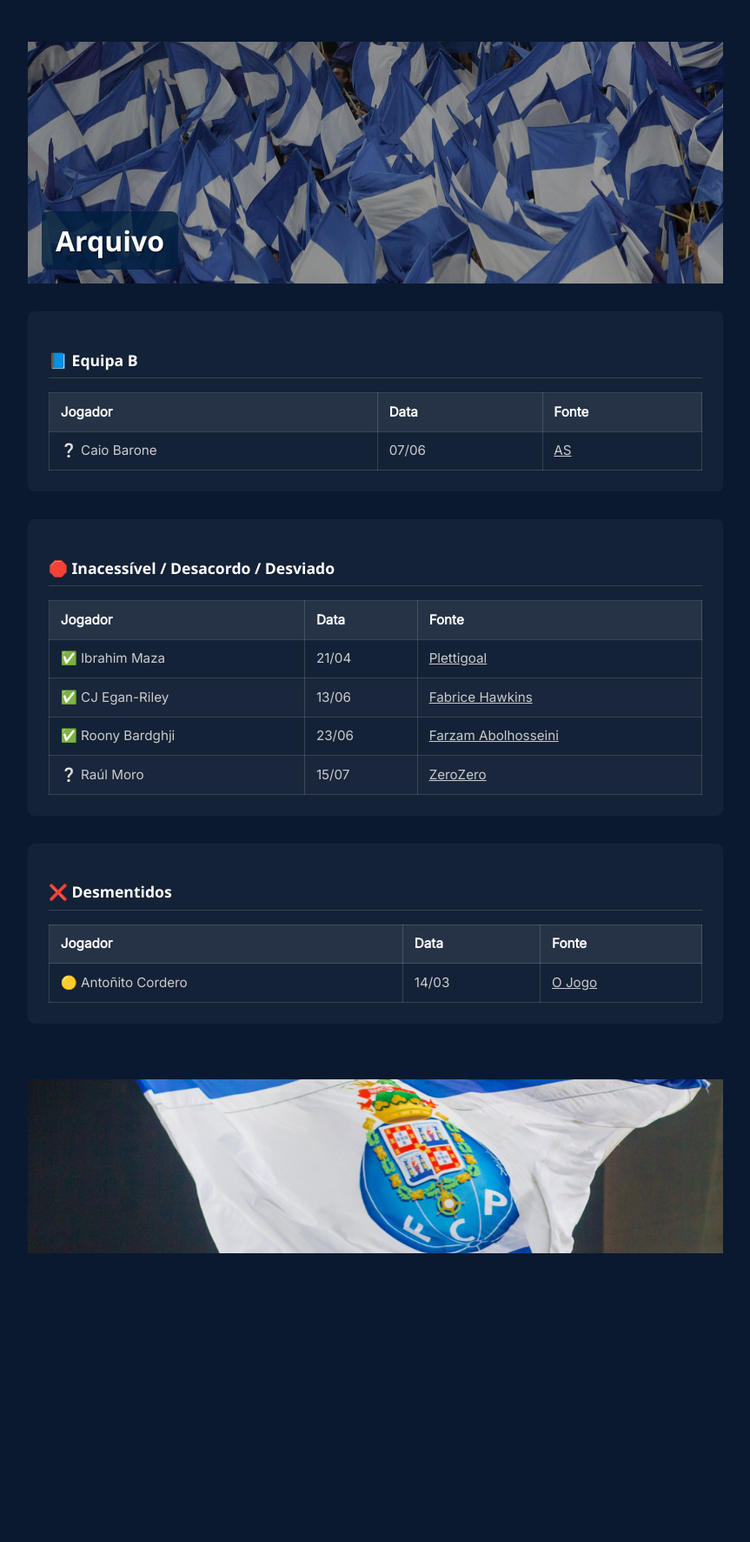
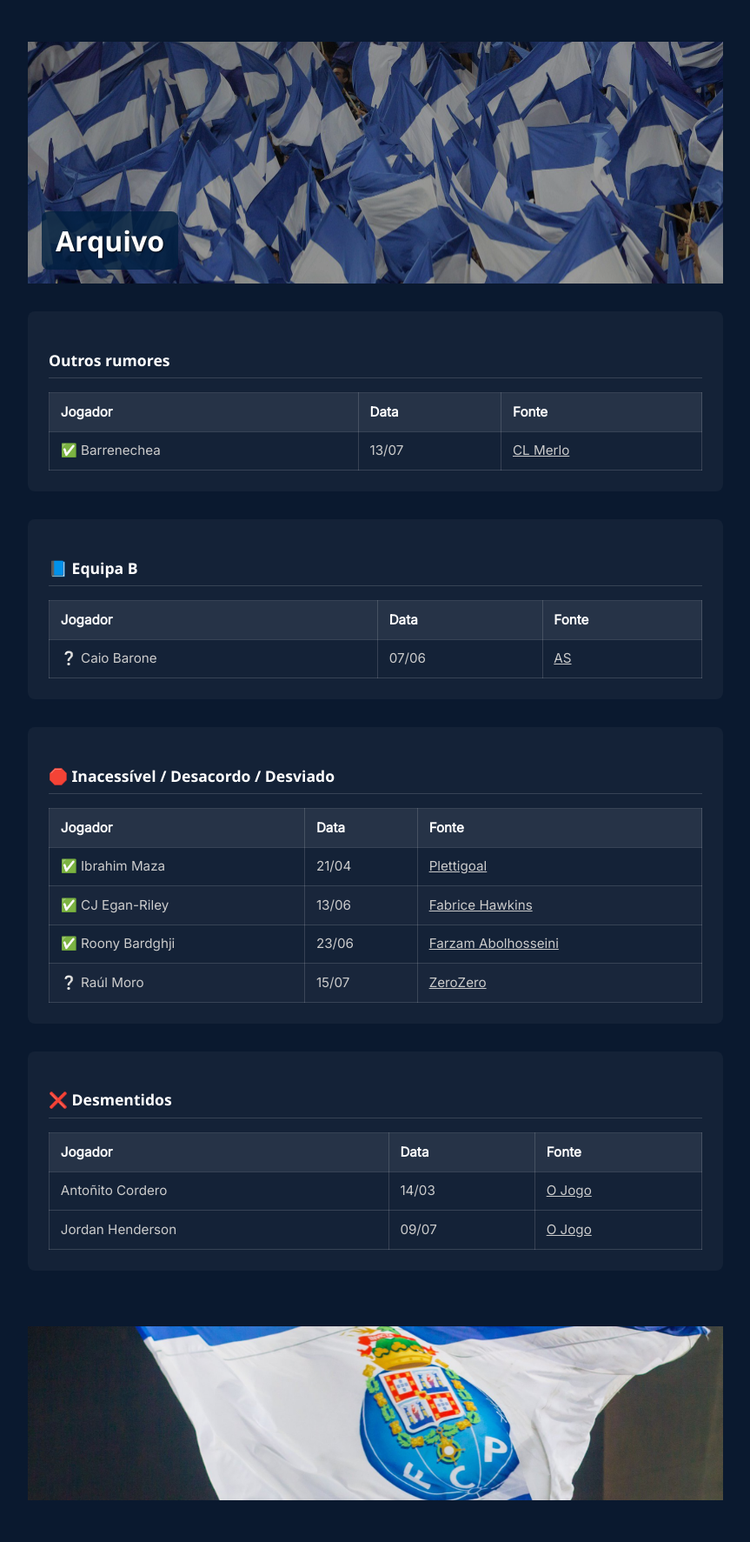
Before and after one commit to Azrial1739/teste-transfer, a Jekyll site: the page built from pages/arquivo.md, in a window 1280 px wide. Shown: the whole page at 87% size, without its empty margins (208-1071 px from the left). Built offline with Jekyll 4.4.1, drawn with Linux system fonts in a browser that asks for light colours; before the commit the page ends 1489 px from its top, so only the background shows below that.

Commit message:
arquivo berrenechea e handerson

```diff
--- a/pages/arquivo.md
+++ b/pages/arquivo.md
@@ -53,6 +53,28 @@ menu_title: Arquivo
     }
   }
 </style>
+
+<div class="arquivo-section">
+  <h3>Outros rumores</h3>
+  <table>
+    <thead>
+      <tr>
+        <th>Jogador</th>
+        <th>Data</th>
+        <th>Fonte</th>
+      </tr>
+    </thead>
+    <tbody>
+      <tr>
+        <td>✅ Barrenechea</td>
+        <td>13/07</td>
+        <td>
+          <a href="https://x.com/CLMerlo/status/1944230235840348542" target="_blank" style="color: #ccc; text-decoration: underline;">CL Merlo</a>
+        </td>
+      </tr>
+    </tbody>
+  </table>
+</div>
 
 <div class="arquivo-section">
   <h3>📘 Equipa B</h3>
@@ -123,10 +145,19 @@ menu_title: Arquivo
     </thead>
     <tbody>
       <tr>
-        <td>🟡 Antoñito Cordero</td>
+        <td>Antoñito Cordero</td>
         <td>14/03</td>
         <td>
-          <a href="https://www.ojogo.pt/6684610536/suposto-interesse-do-fc-porto-em-antonio-cordero-noticiado-em-espanha/#iss=https%3A%2F%2Fsso.noticiasilimitadas.pt%2Frealms%2FNI_PRD&iss=https%3A%2F%2Fsso.noticiasilimitadas.pt%2Frealms%2FNI_PRD" target="_blank" style="color: #ccc; text-decoration: underline;">O Jogo</a>
+          <a href="https://www.ojogo.pt/6684610536/suposto-interesse-do-fc-porto-em-antonio-cordero-noticiado-em-espanha" target="_blank" style="color: #ccc; text-decoration: underline;">O Jogo</a>
+        </td>
+      </tr>
+    </tbody>
+    <tbody>
+      <tr>
+        <td>Jordan Henderson</td>
+        <td>09/07</td>
+        <td>
+          <a href="https://www.ojogo.pt/4581665436/henderson-fora-do-radar-do-fc-porto-vai-voltar-a-premier-league/" target="_blank" style="color: #ccc; text-decoration: underline;">O Jogo</a>
         </td>
       </tr>
     </tbody>
```
